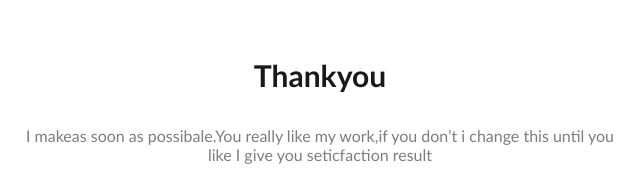
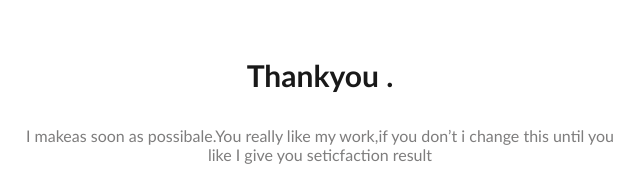
Before and after one commit to mishalp/t, a plain HTML site: page index.html in a window 1280 px wide. Shown: the part 1955-2132 px from the top of the page, 320-960 px from the left. Drawn offline with Linux system fonts and the light colour scheme.

Commit message:
Update index.html

```diff
--- a/index.html
+++ b/index.html
@@ -90,7 +90,7 @@
 	<!--footer--------------->
  <footer>
 	 <!--heading-->
-  <p>Thankyou</p>
+  <p>Thankyou        .</p>
 	 <!--paragraph-->
 	 <p>I makeas soon as possibale.You really like my work,if you don&#8217;t i change this until you like I give you seticfaction result</p>
 	 <!--social-->
```
